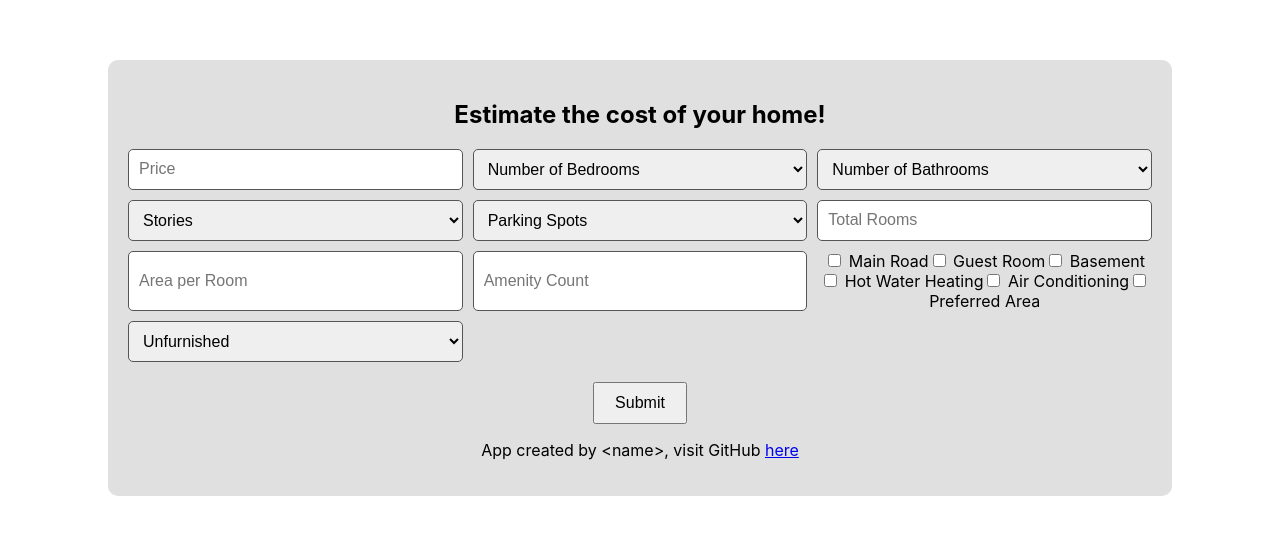
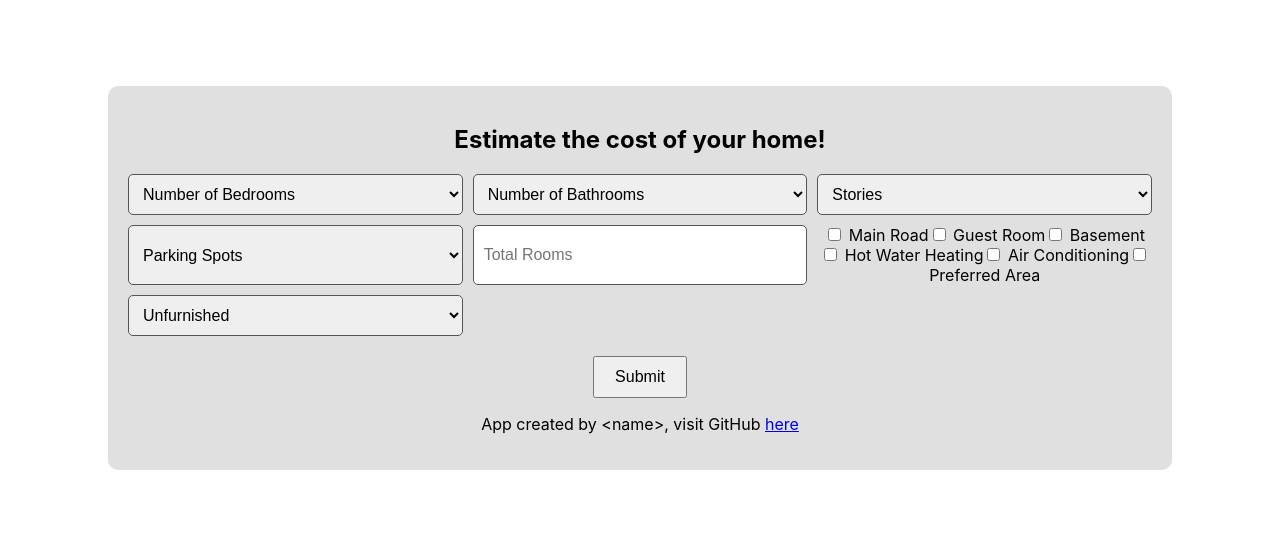
Before and after one commit to keh1nde/home-price-predictor, a React (Create React App) app in the folder frontend/: page / in a window 1280 px wide. Shown: the part 122-656 px from the top of the page. Built offline with nearby package versions, Linux system fonts and the light colour scheme.

Commit message:
Removed redundant information requests

```diff
--- a/frontend/src/components/EstimateForm.js
+++ b/frontend/src/components/EstimateForm.js
@@ -3,14 +3,11 @@ import './EstimateForm.css';
 
 const HomeEstimator = () => {
   const [formData, setFormData] = useState({
-    price: '',
     bedrooms: '',
     bathrooms: '',
     stories: '',
     parkingSpots: '',
     totalRooms: '',
-    areaPerRoom: '',
-    amenityCount: '',
     mainroad: false,
     guestroom: false,
     basement: false,
@@ -54,14 +51,6 @@ const HomeEstimator = () => {
       <h2>Estimate the cost of your home!</h2>
       <form onSubmit={handleSubmit}>
         <div className="input-grid">
-          <input
-            type="number"
-            name="price"
-            value={formData.price}
-            onChange={handleChange}
-            placeholder="Price"
-            className="t-input"
-          />
           <select name="bedrooms" value={formData.bedrooms} onChange={handleChange} className="t-input">
             <option value="">Number of Bedrooms</option>
             {[1, 2, 3, 4].map(num => (
@@ -92,22 +81,6 @@ const HomeEstimator = () => {
             value={formData.totalRooms}
             onChange={handleChange}
             placeholder="Total Rooms"
-            className="t-input"
-          />
-          <input
-            type="number"
-            name="areaPerRoom"
-            value={formData.areaPerRoom}
-            onChange={handleChange}
-            placeholder="Area per Room"
-            className="t-input"
-          />
-          <input
-            type="number"
-            name="amenityCount"
-            value={formData.amenityCount}
-            onChange={handleChange}
-            placeholder="Amenity Count"
             className="t-input"
           />
           <div className="checkbox-group">
```
